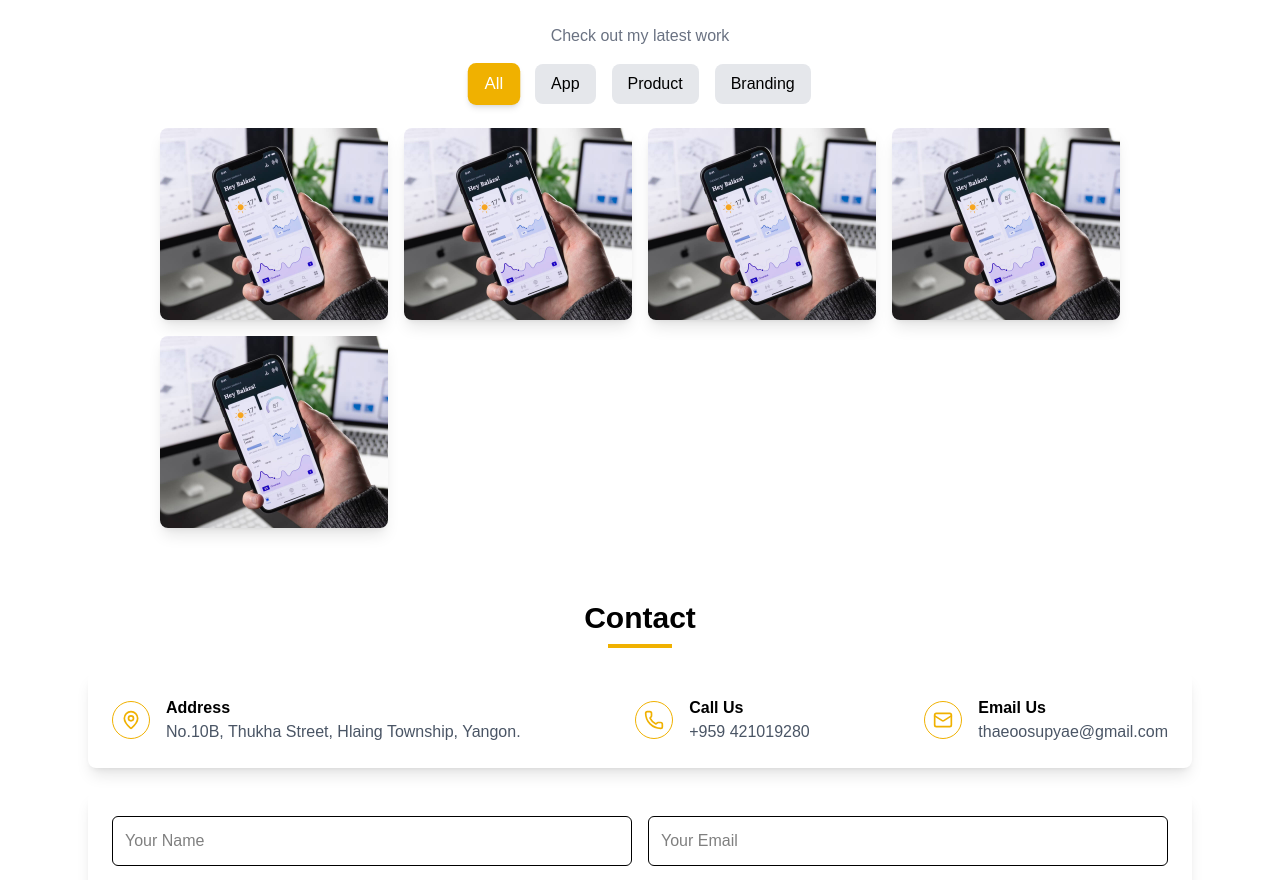
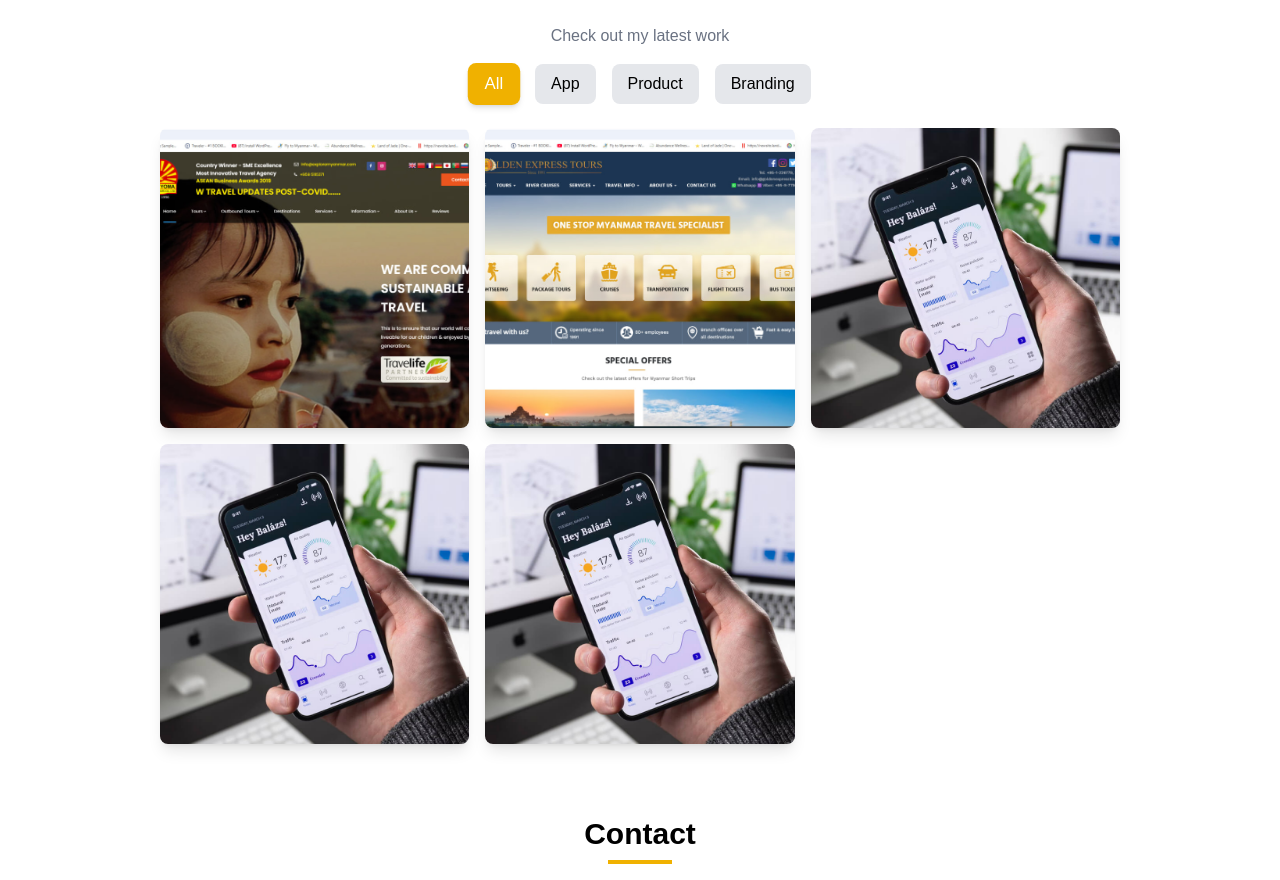
Before and after one commit to SLprogramming/better_portfolio, a React (Vite) app: page / in a window 1280 px wide. Shown: the part 2040-2920 px from the top of the page. Built offline with nearby package versions, Linux system fonts and the light colour scheme.

Commit message:
change image

```diff
--- a/src/components/Portfolio.jsx
+++ b/src/components/Portfolio.jsx
@@ -43,7 +43,7 @@ const Portfolio = () => {
       </div>
 
       {/* Portfolio Grid with Animation */}
-      <motion.div layout className="grid grid-cols-1 sm:grid-cols-2 md:grid-cols-3 lg:grid-cols-4 gap-4">
+      <motion.div layout className="grid grid-cols-1 sm:grid-cols-2 md:grid-cols-3 lg:grid-cols-3 gap-4">
         <AnimatePresence>
           {filteredData.map((item) => (
             <motion.div
@@ -63,7 +63,7 @@ const Portfolio = () => {
             >
               <div className="relative">
 
-              <img src={item.image} alt={item.title} className="w-full h-48 object-cover" />
+              <img src={item.image} alt={item.title} className="w-full h-[300px] object-cover" />
               <div className="absolute bottom-4 left-0 w-full  ">
                 <div className={`w-[80%] mx-auto p-3 rounded-md flex items-center justify-between backdrop-blur-sm bg-white/50 transition-all duration-200 ${hoverId === item.id ? "opacity-100 -translate-y-2" : "opacity-0"}`}>
                   <div className=" ">
--- a/src/helper/portfolios.js
+++ b/src/helper/portfolios.js
@@ -1,8 +1,8 @@
 
 
 export const portfolioData = [
-    { id: 1, title: "App UI Design", description:'Lorem ipsum, dolor sit amet consectetur',category: "App", image: "/assets/img/portfolio/app-1.jpg" },
-    { id: 2, title: "Smart Watch", description:'Lorem ipsum, dolor sit amet consectetur',category: "Product", image: "/assets/img/portfolio/app-1.jpg" },
+    { id: 1, title: "App UI Design", description:'Lorem ipsum, dolor sit amet consectetur',category: "App", image: "/assets/img/portfolio/website_1.jpg" },
+    { id: 2, title: "Smart Watch", description:'Lorem ipsum, dolor sit amet consectetur',category: "Product", image: "/assets/img/portfolio/website_2.jpg" },
     { id: 3, title: "Cosmetics Branding", description:'Lorem ipsum, dolor sit amet consectetur',category: "Branding", image: "/assets/img/portfolio/app-1.jpg" },
     { id: 4, title: "Mobile Wallet", description:'Lorem ipsum, dolor sit amet consectetur',category: "App", image: "/assets/img/portfolio/app-1.jpg" },
     { id: 5, title: "Mobile Wallet", description:'Lorem ipsum, dolor sit amet consectetur',category: "App", image: "/assets/img/portfolio/app-1.jpg" },
```
Also changed, not shown: public/assets/img/portfolio/website_1.jpg (added), public/assets/img/portfolio/website_2.jpg (added).
